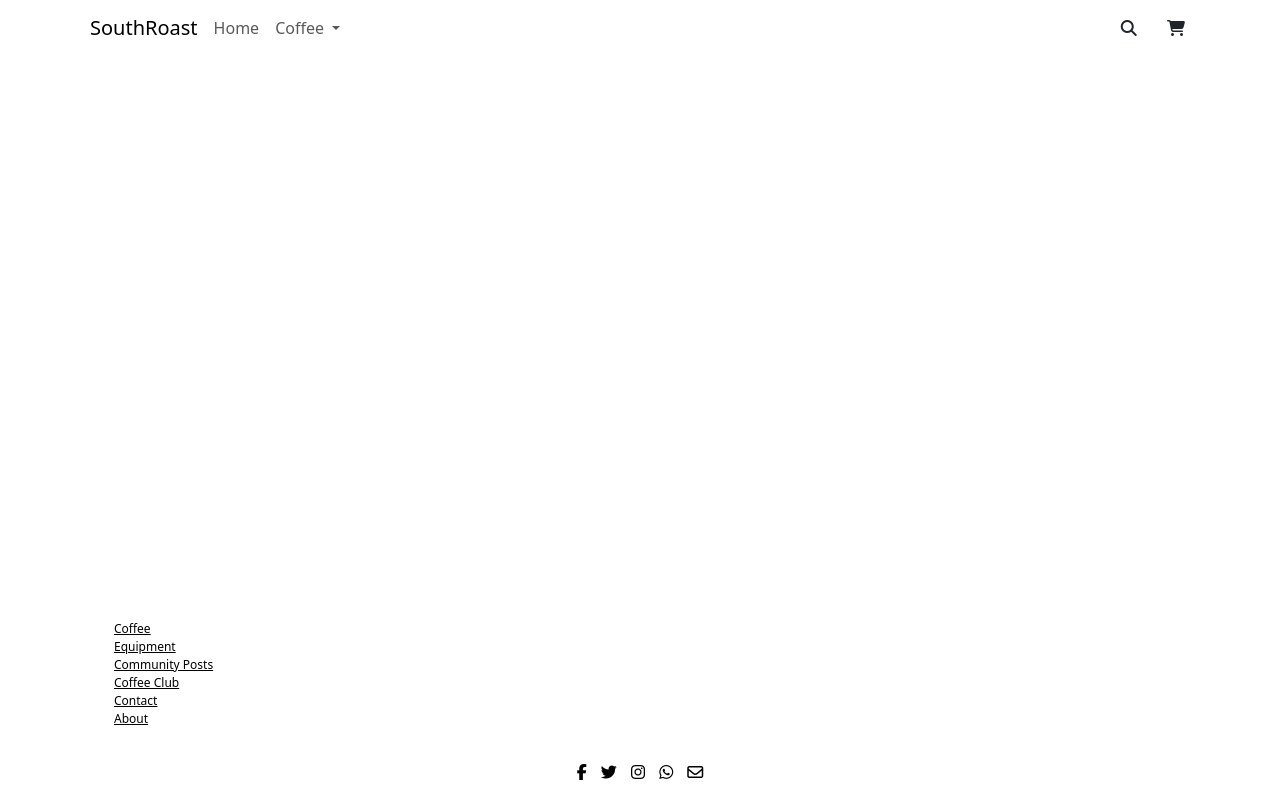
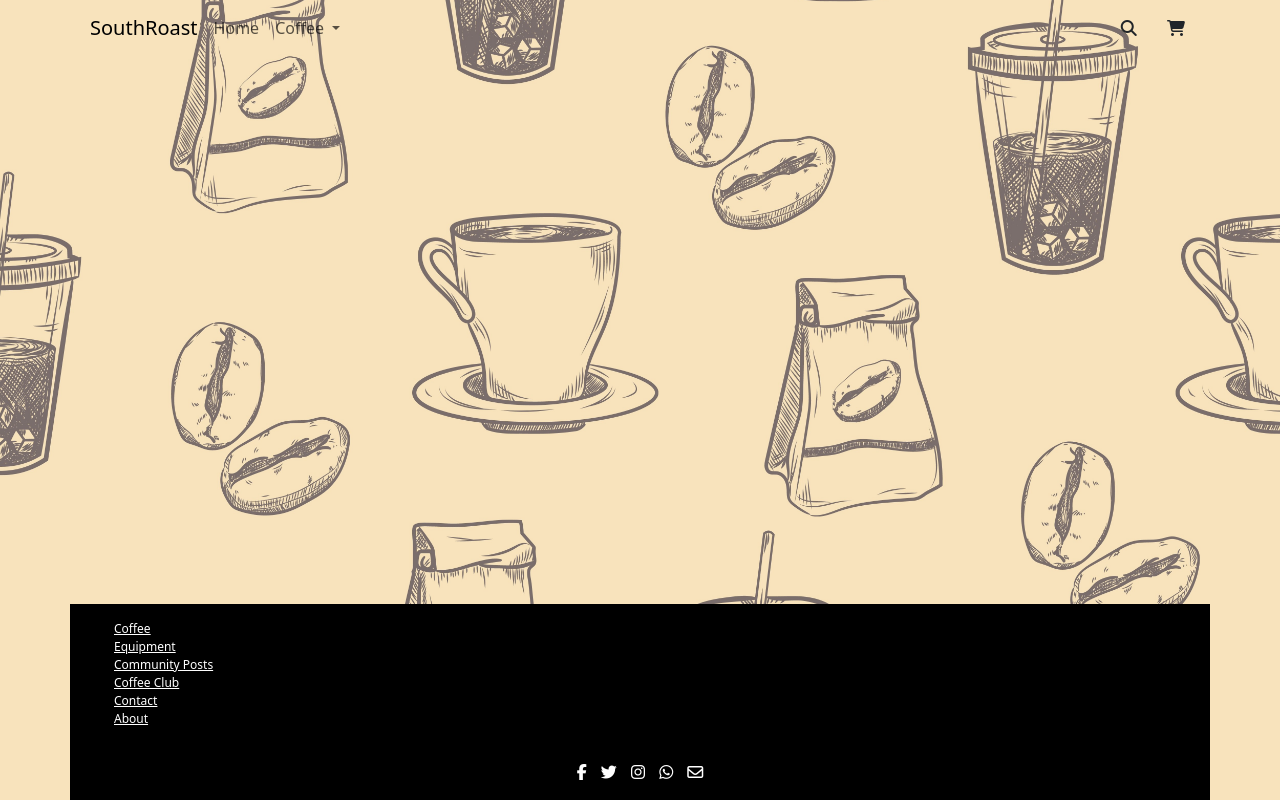
Before and after one commit to amorychambers/ci-ms4-django, a Django app: page / in a window 1280 px wide. Run offline with Django 3.2, Linux system fonts and the light colour scheme; some libraries are stand-ins or nearby versions.

Commit message:
feat: add background image

```diff
--- a/static/css/base.css
+++ b/static/css/base.css
@@ -1,4 +1,13 @@
 /* -------------------- General  -------------------- */
+
+html {
+    min-height: 100%;
+    box-shadow: inset 0 0 0 2000px rgba(255, 255, 255, 0.2);
+}
+
+body {
+    background: url("../media/background.jpg") center center/cover repeat;
+}
 
 .center {
     text-align: center;
@@ -18,8 +27,12 @@
 
 /* -------------------- Footer  -------------------- */
 
+footer {
+    background-color: #000;
+}
+
 footer a {
-    color: #000;
+    color: #FFF;
 }
 
 .footer-links {
--- a/templates/base.html
+++ b/templates/base.html
@@ -74,7 +74,7 @@
         {% endblock %}
     </main>
 
-    <footer class="container fixed-bottom my-3">
+    <footer class="container fixed-bottom mt-3 py-3">
         <div class="row">
             <div class="col">
                 <ul class="footer-links">
@@ -109,7 +109,7 @@
                         class="sr-only">Instagram</span></a>
                 <a href="https://wa.me/447123456789" title="WhatsApp"><i class="fa-brands fa-whatsapp"></i><span
                         class="sr-only">WhatsApp</span></a>
-                <a href="mailto:info@teaandtime.com" title="Email"><i class="fa-regular fa-envelope"></i><span
+                <a href="mailto:admin@southroast.co.uk" title="Email"><i class="fa-regular fa-envelope"></i><span
                         class="sr-only">Email</span></a>
             </div>
         </div>
```
Also changed, not shown: static/media/background.jpg (added).
